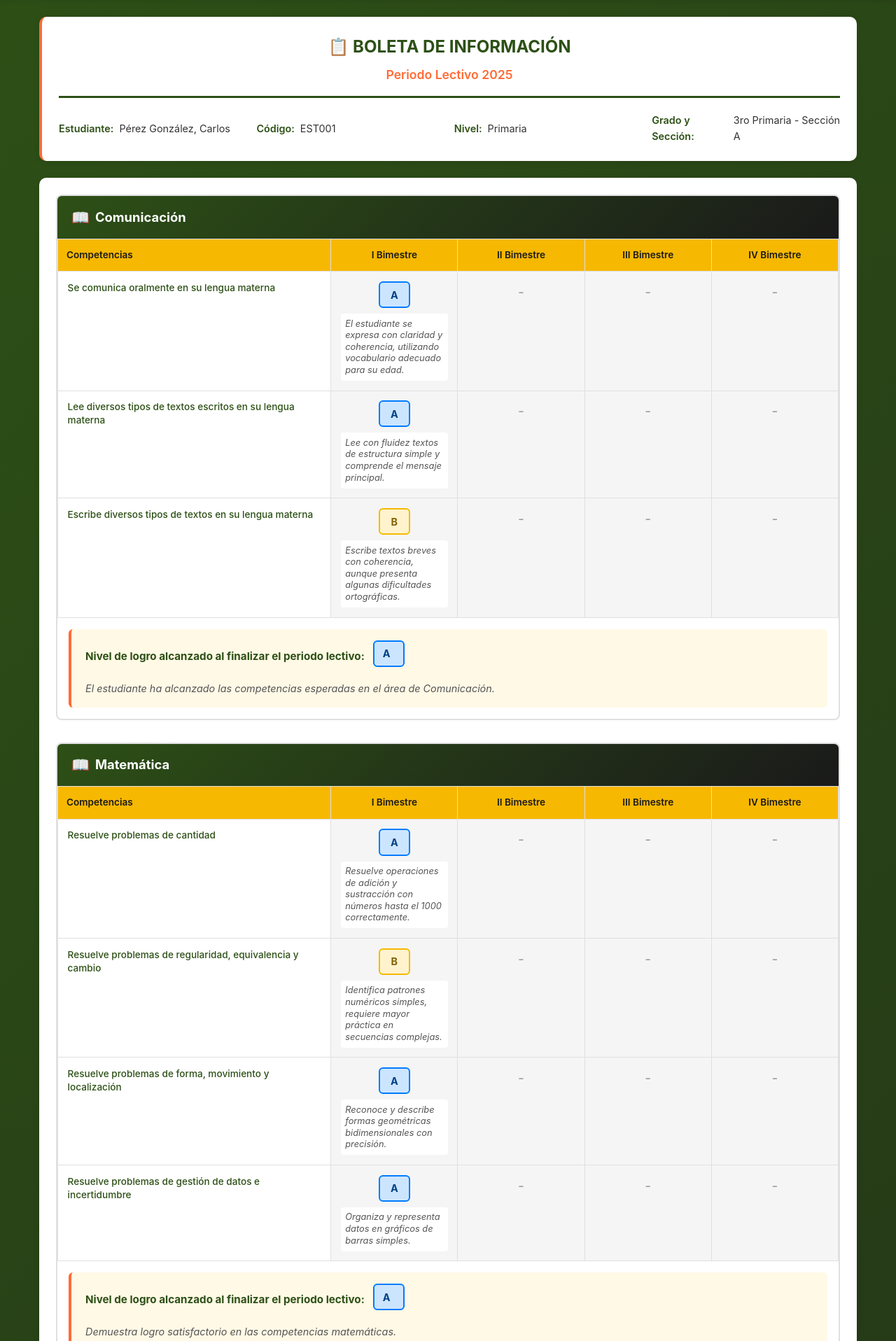
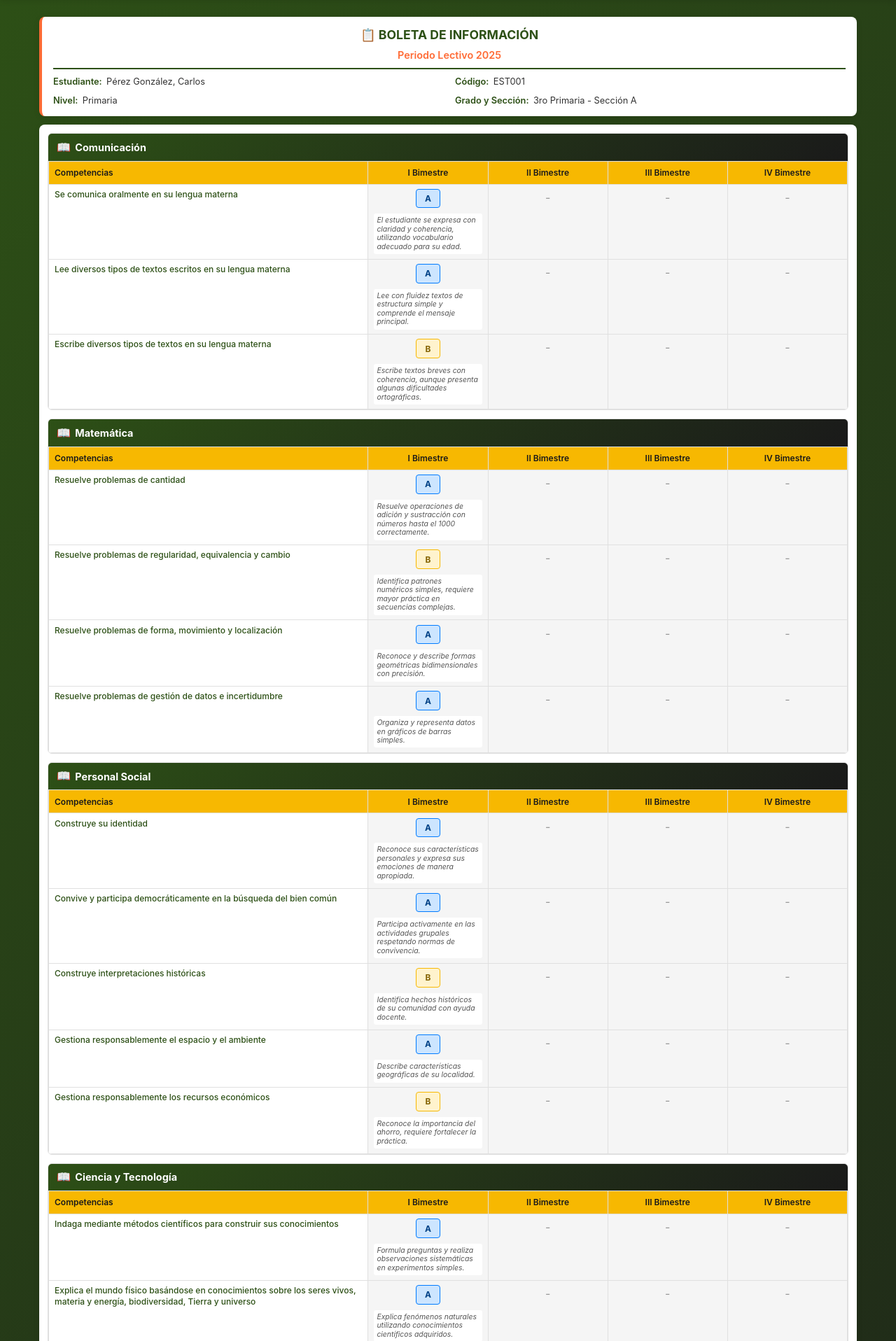
Before and after one commit to evargast17/nb, a PHP site: page /parent/boleta.php?estudiante_id=1 in a window 1280 px wide. Shown: the part 69-1985 px from the top of the page at 70% size. Run offline with PHP 8.4, Linux system fonts and the light colour scheme; the visitor is signed in with stand-in values (Sample User, id 1); data comes from the database, SQL or seed files in the repository.

Commit message:
Optimizar boleta para impresión compacta y logro anual condicional
CAMBIOS EN BOLETA (parent/boleta.php):
- Agregar función tieneLosCuatroBimestres() para verificar evaluaciones completas
- Mostrar logro anual SOLO cuando todas las competencias tienen los 4 bimestres evaluados
- Evita mostrar logro final prematuro cuando faltan evaluaciones

OPTIMIZACIONES DE DISEÑO COMPACTO (css/style.css):
Reducción general de espaciado para impresión en 1-2 páginas:

Cabecera:
- Padding reducido de 1.5rem a 0.75rem
- Título de 1.5rem a 1.1rem
- Info grid: 2 columnas fijas, gap reducido
- Items de 0.9rem a 0.8rem

Secciones de área:
- Margin-bottom de 2rem a 0.75rem
- Header padding de 0.85rem a 0.4rem
- Título de área de 1.15rem a 0.9rem

Tabla de competencias:
- Font-size de 0.85rem a 0.7rem
- Padding de celdas de 0.85rem a 0.4rem
- Descripción de competencias: 0.75rem
- Ancho de columnas optimizado (40% competencia, 15% bimestre)

Badges y evaluaciones:
- Badge padding de 0.35rem a 0.2rem
- Badge font-size de 0.9rem a 0.75rem
- Conclusiones de 0.8rem a 0.65rem
- Border de 2px a 1px

Logro anual:
- Padding de 1rem a 0.5rem
- Font-size de 0.95rem a 0.75rem
- Conclusion final: 0.7rem

Leyenda:
- Grid de 2 columnas
- Padding de 1.5rem a 0.75rem
- Títulos de 1.1rem a 0.85rem
- Texto de 0.85rem a 0.65rem

ESTILOS DE IMPRESIÓN MEJORADOS:
- Font-sizes ultra compactos (0.55rem - 0.8rem)
- Padding mínimo (0.15rem - 0.5rem)
- print-color-adjust: exact para mantener colores
- page-break-inside: avoid en secciones
- Ocultar navbar, footer, botones
- Márgenes y espaciado optimizados para aprovechar papel

RESULTADO:
- Boleta cabe en 1-2 páginas al imprimir
- Diseño compacto pero legible
- Logro anual solo aparece al completar año lectivo
- Mantiene todos los colores institucionales en impresión

```diff
--- a/css/style.css
+++ b/css/style.css
@@ -667,47 +667,47 @@ body {
 /* Cabecera boleta MINEDU */
 .boleta-header-minedu {
     background: var(--color-blanco);
-    padding: 1.5rem;
-    border-radius: 10px;
-    margin-bottom: 1.5rem;
+    padding: 0.75rem 1rem;
+    border-radius: 8px;
+    margin-bottom: 0.75rem;
     box-shadow: var(--sombra);
     border-left: 4px solid var(--color-naranja);
 }
 
 .boleta-title {
     text-align: center;
-    margin-bottom: 1.25rem;
-    border-bottom: 3px solid var(--color-verde);
-    padding-bottom: 1rem;
+    margin-bottom: 0.5rem;
+    border-bottom: 2px solid var(--color-verde);
+    padding-bottom: 0.4rem;
 }
 
 .boleta-title h1 {
     color: var(--color-verde);
-    font-size: 1.5rem;
+    font-size: 1.1rem;
     font-weight: 700;
-    margin-bottom: 0.4rem;
+    margin-bottom: 0.2rem;
 }
 
 .periodo-lectivo {
     color: var(--color-naranja);
-    font-size: 1.1rem;
+    font-size: 0.9rem;
     font-weight: 600;
 }
 
 .boleta-info-estudiante {
-    margin-top: 1rem;
+    margin-top: 0.5rem;
 }
 
 .info-grid {
     display: grid;
-    grid-template-columns: repeat(auto-fit, minmax(250px, 1fr));
-    gap: 0.85rem;
+    grid-template-columns: repeat(2, 1fr);
+    gap: 0.4rem 1rem;
 }
 
 .info-item {
     display: flex;
-    gap: 0.5rem;
-    font-size: 0.9rem;
+    gap: 0.4rem;
+    font-size: 0.8rem;
     align-items: center;
 }
 
@@ -719,37 +719,37 @@ body {
 /* Container principal MINEDU */
 .boleta-container-minedu {
     background: var(--color-blanco);
-    padding: 1.5rem;
-    border-radius: 10px;
+    padding: 0.75rem;
+    border-radius: 8px;
     box-shadow: var(--sombra);
 }
 
 /* Secciones por área */
 .area-section {
-    margin-bottom: 2rem;
-    border: 2px solid var(--color-gris-medio);
-    border-radius: 8px;
+    margin-bottom: 0.75rem;
+    border: 1px solid var(--color-gris-medio);
+    border-radius: 6px;
     overflow: hidden;
 }
 
 .area-header {
     background: linear-gradient(135deg, var(--color-verde) 0%, var(--color-negro) 100%);
-    padding: 0.85rem 1.25rem;
+    padding: 0.4rem 0.75rem;
 }
 
 .area-header h2 {
     color: var(--color-blanco);
-    font-size: 1.15rem;
+    font-size: 0.9rem;
     font-weight: 700;
     margin: 0;
     display: flex;
     align-items: center;
-    gap: 0.5rem;
+    gap: 0.4rem;
 }
 
 .area-header h2::before {
     content: "📖";
-    font-size: 1.3rem;
+    font-size: 1rem;
 }
 
 /* Tabla de competencias */
@@ -760,7 +760,7 @@ body {
 .competencias-table {
     width: 100%;
     border-collapse: collapse;
-    font-size: 0.85rem;
+    font-size: 0.7rem;
 }
 
 .competencias-table thead {
@@ -768,24 +768,25 @@ body {
 }
 
 .competencias-table th {
-    padding: 0.75rem;
+    padding: 0.4rem 0.5rem;
     text-align: center;
     font-weight: 600;
     color: var(--color-negro);
     border: 1px solid var(--color-gris-medio);
+    font-size: 0.75rem;
 }
 
 .col-competencia {
-    width: 35%;
+    width: 40%;
     text-align: left !important;
 }
 
 .col-bimestre {
-    width: 16.25%;
+    width: 15%;
 }
 
 .competencias-table td {
-    padding: 0.85rem;
+    padding: 0.4rem 0.5rem;
     border: 1px solid var(--color-gris-medio);
     vertical-align: top;
 }
@@ -793,7 +794,8 @@ body {
 .competencia-descripcion {
     font-weight: 500;
     color: var(--color-verde);
-    line-height: 1.4;
+    line-height: 1.3;
+    font-size: 0.75rem;
 }
 
 .eval-cell {
@@ -808,115 +810,116 @@ body {
 /* Badges de nivel de logro */
 .nivel-logro-badge {
     display: inline-block;
-    padding: 0.35rem 0.75rem;
-    border-radius: 6px;
+    padding: 0.2rem 0.5rem;
+    border-radius: 4px;
     font-weight: 700;
-    font-size: 0.9rem;
-    margin-bottom: 0.5rem;
-    min-width: 45px;
+    font-size: 0.75rem;
+    margin-bottom: 0.25rem;
+    min-width: 35px;
 }
 
 .logro-destacado {
     background: #d4edda;
     color: #155724;
-    border: 2px solid #28a745;
+    border: 1px solid #28a745;
 }
 
 .logro-esperado {
     background: #cce5ff;
     color: #004085;
-    border: 2px solid #007bff;
+    border: 1px solid #007bff;
 }
 
 .logro-proceso {
     background: #fff3cd;
     color: #856404;
-    border: 2px solid var(--color-amarillo);
+    border: 1px solid var(--color-amarillo);
 }
 
 .logro-inicio {
     background: #f8d7da;
     color: #721c24;
-    border: 2px solid #dc3545;
+    border: 1px solid #dc3545;
 }
 
 /* Conclusión descriptiva */
 .conclusion-descriptiva {
-    font-size: 0.8rem;
+    font-size: 0.65rem;
     color: #555;
     text-align: left;
-    line-height: 1.3;
+    line-height: 1.2;
     font-style: italic;
-    padding: 0.4rem;
+    padding: 0.25rem;
     background: var(--color-blanco);
-    border-radius: 4px;
+    border-radius: 3px;
+    margin-top: 0.25rem;
 }
 
 .no-evaluado {
     color: #999;
-    font-size: 1.2rem;
+    font-size: 1rem;
 }
 
 /* Logro anual */
 .logro-anual-container {
     background: #fff9e6;
-    padding: 1rem 1.25rem;
-    margin: 1rem;
-    border-radius: 6px;
-    border-left: 4px solid var(--color-naranja);
+    padding: 0.5rem 0.75rem;
+    margin: 0.5rem;
+    border-radius: 4px;
+    border-left: 3px solid var(--color-naranja);
 }
 
 .logro-anual-header {
     display: flex;
     align-items: center;
-    gap: 0.75rem;
-    margin-bottom: 0.75rem;
+    gap: 0.5rem;
+    margin-bottom: 0.4rem;
     flex-wrap: wrap;
 }
 
 .logro-anual-header strong {
     color: var(--color-verde);
-    font-size: 0.95rem;
+    font-size: 0.75rem;
 }
 
 .conclusion-final {
-    font-size: 0.9rem;
+    font-size: 0.7rem;
     color: #555;
-    line-height: 1.5;
+    line-height: 1.3;
     font-style: italic;
-    margin-top: 0.5rem;
+    margin-top: 0.3rem;
 }
 
 /* Leyenda MINEDU */
 .leyenda-minedu {
-    margin: 2rem 0 1.5rem 0;
-    padding: 1.5rem;
+    margin: 1rem 0 0.75rem 0;
+    padding: 0.75rem;
     background: var(--color-gris-claro);
-    border-radius: 8px;
-    border-left: 4px solid var(--color-verde);
+    border-radius: 6px;
+    border-left: 3px solid var(--color-verde);
 }
 
 .leyenda-minedu h3 {
     color: var(--color-verde);
-    margin-bottom: 1.25rem;
-    font-size: 1.1rem;
+    margin-bottom: 0.75rem;
+    font-size: 0.85rem;
     text-align: center;
 }
 
 .leyenda-grid {
     display: grid;
-    grid-template-columns: repeat(auto-fit, minmax(280px, 1fr));
-    gap: 1rem;
+    grid-template-columns: repeat(2, 1fr);
+    gap: 0.5rem;
 }
 
 .leyenda-item-minedu {
     display: flex;
     align-items: flex-start;
-    gap: 0.75rem;
-    padding: 0.85rem;
+    gap: 0.4rem;
+    padding: 0.4rem;
     background: var(--color-blanco);
-    border-radius: 6px;
-    box-shadow: 0 2px 4px rgba(0, 0, 0, 0.05);
+    border-radius: 4px;
+    box-shadow: 0 1px 2px rgba(0, 0, 0, 0.05);
 }
 
 .leyenda-texto {
--- a/parent/boleta.php
+++ b/parent/boleta.php
@@ -128,6 +128,23 @@ $stmt->close();
 
 $conn->close();
 
+// Función para verificar si un área tiene todas las evaluaciones de los 4 bimestres
+function tieneLosCuatroBimestres($area_id, $competencias, $evaluaciones) {
+    if (empty($competencias)) return false;
+
+    foreach ($competencias as $competencia) {
+        $competencia_id = $competencia['id'];
+        // Verificar que exista evaluación para cada bimestre
+        foreach (['I', 'II', 'III', 'IV'] as $bimestre) {
+            $key = $competencia_id . '_' . $bimestre;
+            if (!isset($evaluaciones[$key]) || empty($evaluaciones[$key]['nivel_logro'])) {
+                return false;
+            }
+        }
+    }
+    return true;
+}
+
 // Función para obtener la clase CSS según el nivel de logro
 function getNivelLogroClass($nivel) {
     if ($nivel === null) return '';
@@ -244,8 +261,8 @@ function getNivelLogroClass($nivel) {
                         </table>
                     </div>
 
-                    <!-- Nivel de logro final del área -->
-                    <?php if (isset($logrosAnuales[$area['id']])): ?>
+                    <!-- Nivel de logro final del área (solo si están completos los 4 bimestres) -->
+                    <?php if (isset($logrosAnuales[$area['id']]) && tieneLosCuatroBimestres($area['id'], $area['competencias'], $evaluaciones)): ?>
                         <div class="logro-anual-container">
                             <div class="logro-anual-header">
                                 <strong>Nivel de logro alcanzado al finalizar el periodo lectivo:</strong>
```
Also changed, not shown: other parts of css/style.css (+118 -8 lines).
